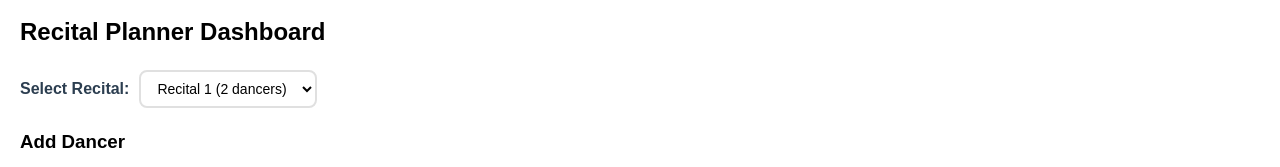
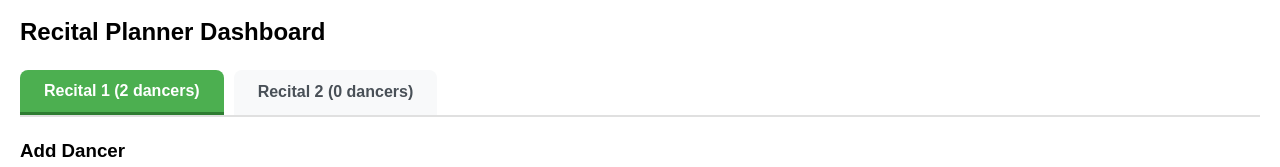
Before and after one commit to username1290/youcandance, a React (Vite) app: page / in a window 1280 px wide. Shown: the part 244-411 px from the top of the page. Built offline with nearby package versions, Linux system fonts and the light colour scheme; no server answers.

Commit message:
goo
googoogoo

```diff
--- a/src/App.css
+++ b/src/App.css
@@ -144,56 +144,44 @@
   border-radius: 8px;
 }
 
-.recital-selector {
+.recital-tabs-global {
+  display: flex;
+  gap: 10px;
   margin-bottom: 20px;
-  display: flex;
-  align-items: center;
-  gap: 10px;
-}
-
-.recital-selector label {
+  border-bottom: 2px solid #e0e0e0;
+}
+
+.recital-tab-global {
+  padding: 12px 24px;
+  background: #f8f9fa;
+  border: none;
+  border-radius: 8px 8px 0 0;
+  cursor: pointer;
   font-size: 16px;
   font-weight: 600;
-  color: #2c3e50;
-}
-
-.recital-dropdown {
-  padding: 8px 12px;
-  border: 2px solid #e0e0e0;
-  border-radius: 8px;
-  font-size: 14px;
-  background: white;
-  cursor: pointer;
+  color: #495057;
   transition: all 0.3s;
 }
 
-.recital-dropdown:hover {
-  border-color: #4caf50;
-}
-
-.recital-dropdown:focus {
-  outline: none;
-  border-color: #4caf50;
-  box-shadow: 0 0 0 2px rgba(76, 175, 80, 0.2);
-}
-
-.theater-mode .recital-selector label {
-  color: #ff0;
-}
-
-.theater-mode .recital-dropdown {
+.recital-tab-global:hover {
+  background: #e9ecef;
+}
+
+.recital-tab-global.active {
+  background: #4caf50;
+  color: white;
+  border-bottom: 3px solid #2e7d32;
+}
+
+.theater-mode .recital-tab-global {
   background: #333;
-  border: 2px solid #555;
-  color: #fff;
-}
-
-.theater-mode .recital-dropdown:hover {
-  border-color: #ff0;
-}
-
-.theater-mode .recital-dropdown:focus {
-  border-color: #ff0;
-  box-shadow: 0 0 0 2px rgba(255, 255, 0, 0.2);
+  color: #ccc;
+}
+
+.theater-mode .recital-tab-global.active {
+  background: #ff0;
+  color: #000;
+  border-bottom: 3px solid #cc0;
 }
 
 .theater-mode h2,
--- a/src/components/RecitalPlannerDashboard.jsx
+++ b/src/components/RecitalPlannerDashboard.jsx
@@ -77,17 +77,19 @@ const RecitalPlannerDashboard = ({
   return (
     <div className="recital-planner-dashboard">
       <h2>Recital Planner Dashboard</h2>
-      <div className="recital-selector">
-        <label htmlFor="recital-select">Select Recital:</label>
-        <select
-          id="recital-select"
-          value={selectedRecital}
-          onChange={(e) => setSelectedRecital(e.target.value)}
-          className="recital-dropdown"
+      <div className="recital-tabs-global">
+        <button
+          className={`recital-tab-global ${selectedRecital === 'recital-1' ? 'active' : ''}`}
+          onClick={() => setSelectedRecital('recital-1')}
         >
-          <option value="recital-1">Recital 1 ({recital1Dancers.length} dancers)</option>
-          <option value="recital-2">Recital 2 ({recital2Dancers.length} dancers)</option>
-        </select>
+          Recital 1 ({recital1Dancers.length} dancers)
+        </button>
+        <button
+          className={`recital-tab-global ${selectedRecital === 'recital-2' ? 'active' : ''}`}
+          onClick={() => setSelectedRecital('recital-2')}
+        >
+          Recital 2 ({recital2Dancers.length} dancers)
+        </button>
       </div>
       <section>
         <h3>Add Dancer</h3>
```
